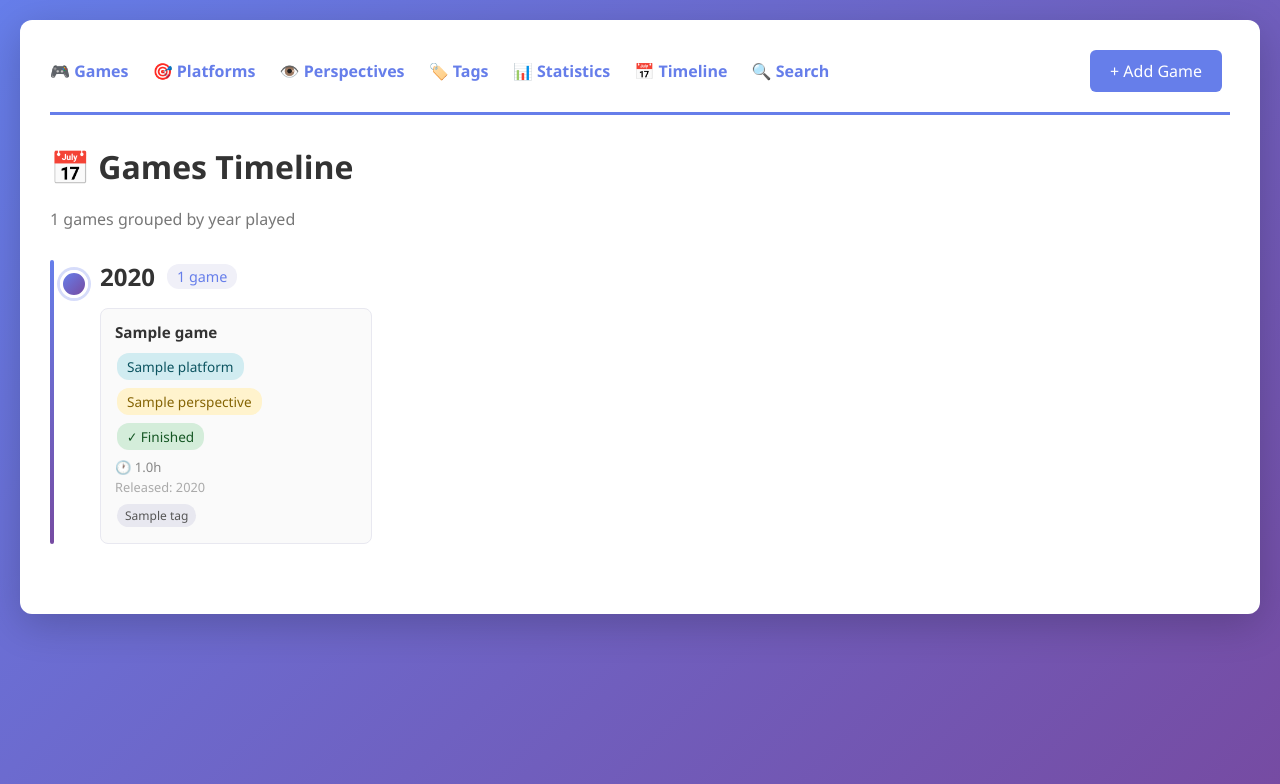
After one commit to thjunge11/simpleFlaskWebApp, a Flask app: page /timeline in a window 1280 px wide. The commit adds this page. Shown: the top 784 px of the page. Run offline with Flask 3, Linux system fonts and the light colour scheme; tables that the repository leaves empty hold one stand-in row (values such as "Sample post").

Commit message:
added time line view (by codepilot agent)

```diff
--- a/app/app.py
+++ b/app/app.py
@@ -385,6 +385,31 @@ def delete_tag(id):
     return redirect(url_for('tags'))
 
 
+# Timeline
+@app.route('/timeline')
+def timeline():
+    from itertools import groupby
+    games = Game.query.order_by(
+        Game.played_year.desc().nulls_last(),
+        Game.name.asc()
+    ).all()
+
+    grouped = {}
+    for game in games:
+        year = game.played_year
+        grouped.setdefault(year, []).append(game)
+
+    # Sort: years descending, None last
+    timeline_data = sorted(
+        grouped.items(),
+        key=lambda x: (x[0] is None, -(x[0] or 0))
+    )
+
+    return render_template('timeline.html',
+                           timeline=timeline_data,
+                           total_games=len(games))
+
+
 # Stats
 @app.route('/stats')
 def stats():
--- a/app/templates/base.html
+++ b/app/templates/base.html
@@ -79,6 +79,7 @@
                 <a href="{{ url_for('perspectives') }}">👁️ Perspectives</a>
                 <a href="{{ url_for('tags') }}">🏷️ Tags</a>
                 <a href="{{ url_for('stats') }}">📊 Statistics</a>
+                <a href="{{ url_for('timeline') }}">📅 Timeline</a>
                 <a href="{{ url_for('search') }}">🔍 Search</a>
             </div>
             <div>
--- /dev/null
+++ b/app/templates/timeline.html
@@ -0,0 +1,69 @@
+{% extends "base.html" %}
+
+{% block title %}Timeline{% endblock %}
+
+{% block content %}
+<h1>📅 Games Timeline</h1>
+<p style="color:#777; margin-bottom:30px;">{{ total_games }} games grouped by year played</p>
+
+{% if timeline %}
+<div class="timeline-container">
+    {% for year, games in timeline %}
+    <div class="timeline-year-block">
+        <div class="timeline-year-label">
+            {% if year %}{{ year }}{% else %}Unknown{% endif %}
+            <span class="year-count">{{ games|length }} game{{ 's' if games|length != 1 else '' }}</span>
+        </div>
+        <div class="timeline-cards">
+            {% for game in games %}
+            <a href="{{ url_for('view_game', id=game.game_id) }}" class="timeline-card">
+                <div class="timeline-card-title">{{ game.name }}</div>
+                <div class="timeline-card-meta">
+                    <span class="badge badge-info">{{ game.platform.platform_name }}</span>
+                    <span class="badge badge-warning">{{ game.perspective.perspective_name }}</span>
+                    {% if game.finished %}
+                        <span class="badge badge-success">✓ Finished</span>
+                    {% endif %}
+                </div>
+                {% if game.playtime %}
+                <div class="timeline-card-playtime">🕐 {{ "%.1f"|format(game.playtime) }}h</div>
+                {% endif %}
+                {% if game.release_year %}
+                <div class="timeline-card-release">Released: {{ game.release_year }}</div>
+                {% endif %}
+                {% if game.tags %}
+                <div class="tag-list" style="margin-top:6px;">
+                    {% for tag in game.tags %}
+                    <span class="badge" style="background:#e8e8f0;color:#555;">{{ tag.tag_name }}</span>
+                    {% endfor %}
+                </div>
+                {% endif %}
+            </a>
+            {% endfor %}
+        </div>
+    </div>
+    {% endfor %}
+{% else %}
+    <div class="card" style="text-align:center; color:#777; padding:60px;">
+        <p style="font-size:1.2em;">No games with a played year found.</p>
+        <a href="{{ url_for('create_game') }}" class="btn btn-primary" style="margin-top:20px;">+ Add a Game</a>
+    </div>
+{% endif %}
+</div>
+
+<style>
+    .timeline-container { position: relative; padding-left: 20px; }
+    .timeline-container::before { content: ''; position: absolute; left: 0; top: 0; bottom: 0; width: 4px; background: linear-gradient(180deg, #667eea 0%, #764ba2 100%); border-radius: 4px; }
+    .timeline-year-block { position: relative; margin-bottom: 40px; padding-left: 30px; }
+    .timeline-year-block::before { content: ''; position: absolute; left: -10px; top: 10px; width: 22px; height: 22px; border-radius: 50%; background: linear-gradient(135deg, #667eea, #764ba2); border: 3px solid white; box-shadow: 0 0 0 3px #667eea44; }
+    .timeline-year-label { font-size: 1.5em; font-weight: 700; color: #333; margin-bottom: 15px; display: flex; align-items: center; gap: 12px; }
+    .year-count { font-size: 0.6em; background: #f0f0f8; color: #667eea; padding: 3px 10px; border-radius: 12px; font-weight: 500; }
+    .timeline-cards { display: grid; grid-template-columns: repeat(auto-fill, minmax(220px, 1fr)); gap: 14px; }
+    .timeline-card { background: #fafafa; border: 1.5px solid #e8e8f0; border-radius: 8px; padding: 14px; text-decoration: none; color: inherit; transition: all 0.2s; display: block; }
+    .timeline-card:hover { border-color: #667eea; box-shadow: 0 4px 12px rgba(102,126,234,0.15); transform: translateY(-2px); background: white; }
+    .timeline-card-title { font-weight: 600; color: #333; margin-bottom: 8px; font-size: 0.95em; line-height: 1.3; }
+    .timeline-card-meta { display: flex; flex-wrap: wrap; gap: 4px; margin-bottom: 6px; }
+    .timeline-card-playtime { font-size: 0.82em; color: #888; margin-top: 4px; }
+    .timeline-card-release { font-size: 0.8em; color: #aaa; margin-top: 2px; }
+</style>
+{% endblock %}
```
